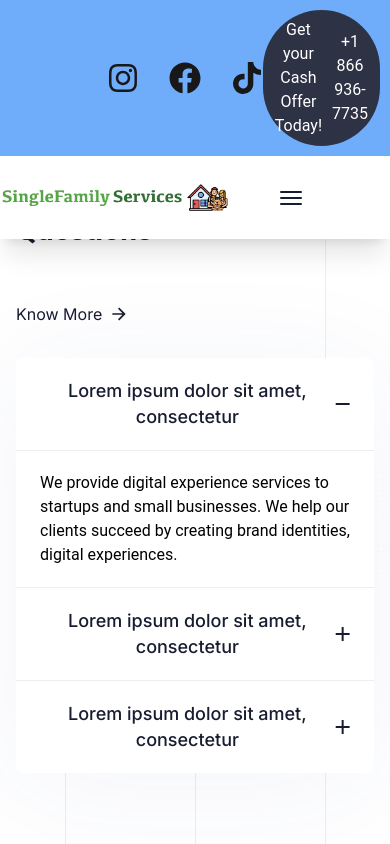
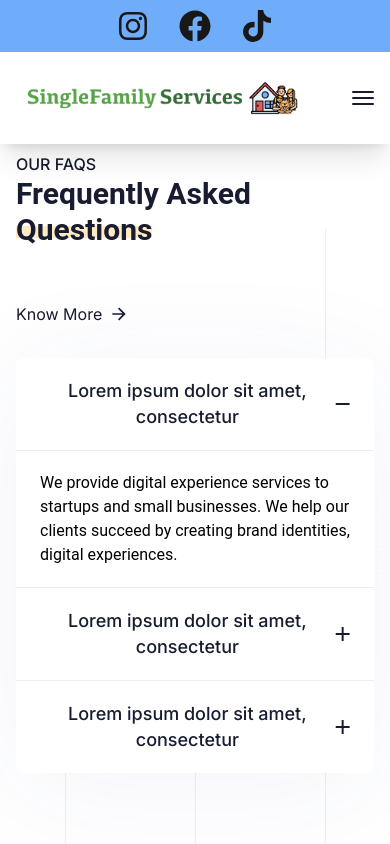
Before and after one commit to Arteaga0415/landing-2, a Next.js app: page /faq in a window 390 px wide. Shown: the top 844 px of the page. Built offline with nearby package versions, Linux system fonts and the light colour scheme.

Commit message:
feat: UI improved for mobile

```diff
--- a/app/globals.css
+++ b/app/globals.css
@@ -34,7 +34,7 @@ h6 {
 
 .iframe-container {
     width: 100%;
-    max-width: 600px;
+    max-width: 350px;
     /* margin: 0 auto; */
     padding: 10px;
 }
--- a/components/Contact/contact-form.tsx
+++ b/components/Contact/contact-form.tsx
@@ -73,7 +73,7 @@ const ContactForm = () => {
         viewport={{ once: true }}
         className="animate_top w-full h-full lg:w-4/5 rounded-lg bg-white p-2.5 md:p-7.5 shadow-solid-8 dark:border dark:border-strokedark dark:bg-black xl:p-15"
       >
-        <h2 className="hidden md:flex mb-5 md:mb-15 text-3xl font-semibold text-black dark:text-white xl:text-sectiontitle2">
+        <h2 className="flex mb-5 md:mb-15 text-3xl font-semibold text-black dark:text-white xl:text-sectiontitle2">
           Get Cash Offer
         </h2>
 
--- a/components/Header/index.tsx
+++ b/components/Header/index.tsx
@@ -35,16 +35,16 @@ const Header = () => {
       <div className="flex flex-row justify-around items-center bg-blue-400 opacity-90 p-2.5">
         <h4 className="w-80"></h4>
         <SocialMedia />
-        <div className="flex flex-row gap-5">
-          <button className="inline-flex items-center gap-2.5 rounded-full px-3 py-2 font-medium bg-black text-white cursor-text">
+        <div className="w-80 lg:w-96 flex flex-row gap-5">
+          <button className="hidden md:inline-flex items-center gap-2.5 rounded-full px-3 py-2 font-medium bg-black text-white cursor-text">
             <h4>Get your Cash Offer Today!</h4>
             <h4>+1 866 936-7735</h4>
           </button>
         </div>
       </div>
-      <div className="relative mx-auto max-w-c-1790 items-center justify-center px-4 py-5 md:px-8 xl:flex 2xl:px-0">
-        <div className="flex w-4/5 items-center justify-between gap-10 xl:w-2/5">
-          <a href="/" className="-ml-10 md:ml-0">
+      <div className="relative mx-auto w-full items-center justify-between px-4 py-5 md:px-8 xl:flex 2xl:px-0">
+        <div className="flex w-full items-center justify-center gap-10 xl:w-2/5">
+          <a href="/" className="-ml-5 md:ml-0">
             <Image
               src="/logos/logo.png"
               alt="logo"
--- a/components/video/index.tsx
+++ b/components/video/index.tsx
@@ -18,7 +18,7 @@ export function Video() {
     <section className="pt-30">
       <div className="relative overflow-hidden">
         {!isAndroid ?
-          <video className="w-full object-cover" loop autoPlay playsInline muted>
+          <video className="w-full h-[680px] lg:h-auto object-cover" loop autoPlay playsInline muted>
             <source src="/videos/landing-1.mp4" type="video/mp4" />
             <track
               src="/path/to/captions.vtt"
@@ -50,8 +50,21 @@ export function Video() {
             Get a Cash Offer from a trusted Home Buyer.
           </h2>
         </div>
-        <div className="flex justify-end absolute top-20 right-0 md:right-40 m-4 w-full md:w-1/2 bg-opacity-50 md:py-4 rounded">
-          <ContactForm />
+        <div className="flex justify-end absolute top-5 right-0 md:top-20 m-4 w-auto md:w-1/2 bg-opacity-50 md:py-4 rounded">
+          <div className="flex flex-col w-full">
+            <div className="flex flex-col md:hidden m-4 rounded">
+              <h2 className="text-lg md:text-6xl font-semi-bold text-white">
+                Sell your house today
+              </h2>
+              <h2 className="font-semi-bold text-white">
+                <strong>No</strong> commissions <strong>No</strong> fees
+              </h2>
+              <h2 className="font-semi-bold text-white">
+                Get a Cash Offer from a trusted Home Buyer.
+              </h2>
+            </div>
+            <ContactForm />
+          </div>
         </div>
       </div>
     </section>
```
